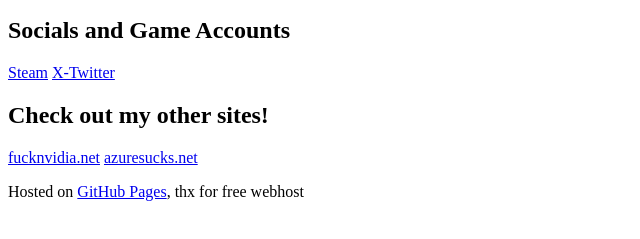
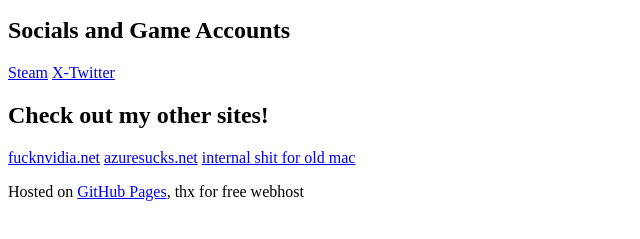
Before and after one commit to lavavex/lavavexnet, a plain HTML site: page index.html in a window 1280 px wide. Shown: the part 87-326 px from the top of the page, without its empty margins (0-640 px from the left). Drawn offline with Linux system fonts and the light colour scheme.

Commit message:
Update index.html

```diff
--- a/index.html
+++ b/index.html
@@ -11,5 +11,6 @@
   <h2>Check out my other sites!</h2>
 <a href="http://fucknvidia.net">fucknvidia.net</a>
   <a href="http://azuresucks.net">azuresucks.net</a>
+  <a href="http://192.168.6.100:8096">internal shit for old mac</a>
 <p>Hosted on <a href="https://github.com/lavavex/lavavexnet">GitHub Pages</a>, thx for free webhost</p>
 </html>
```
